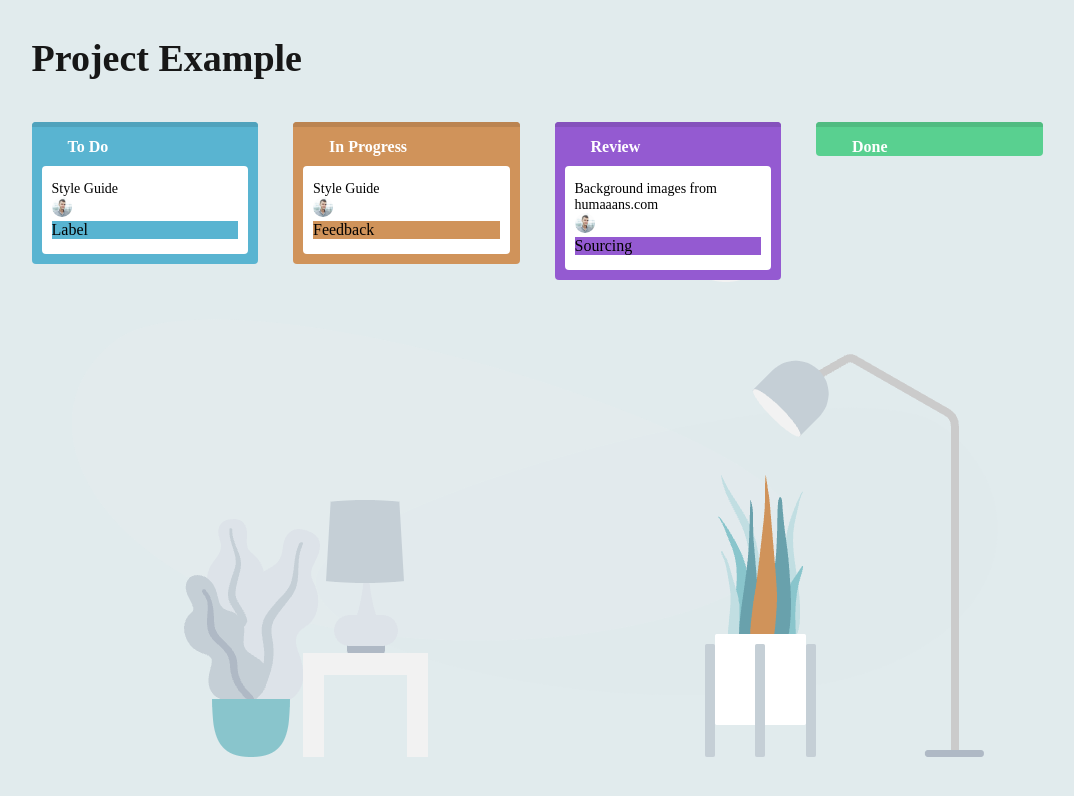
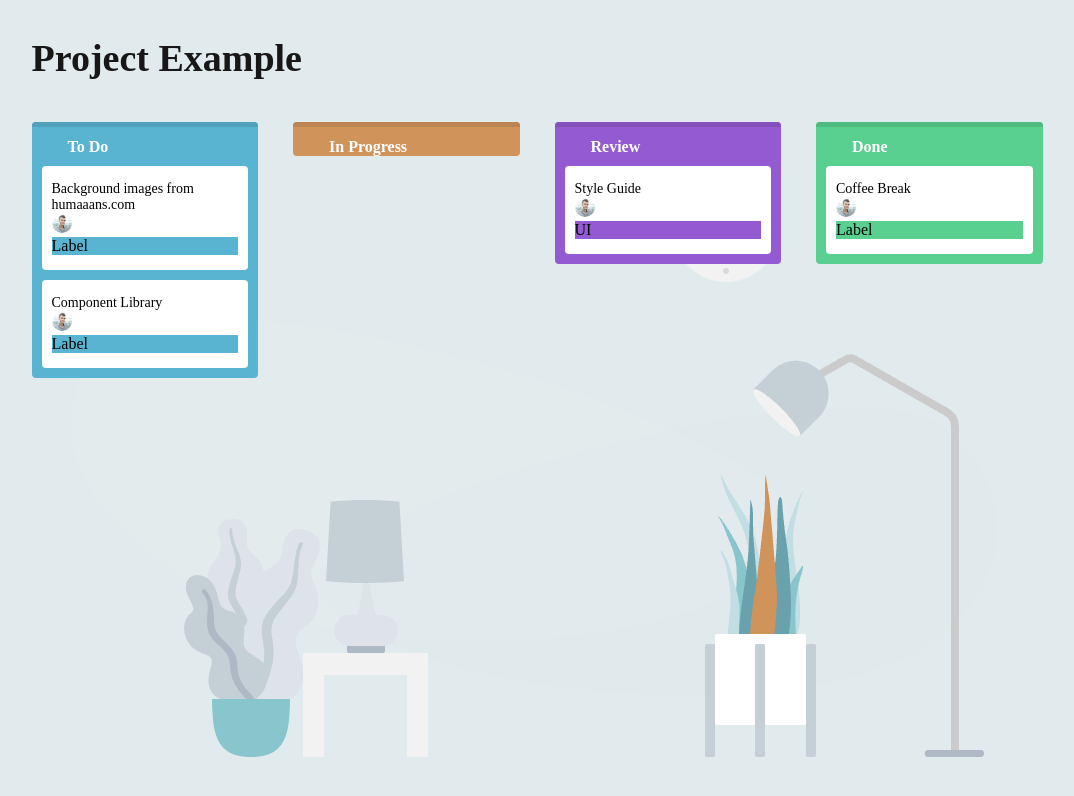
Before and after one commit to Maxim93mk/TODO, a React (Create React App) app: page / in a window 1280 px wide. Shown: the top 796 px of the page, without its empty margins (133-1207 px from the left). Built offline with nearby package versions, Linux system fonts and the light colour scheme.

Commit message:
Исправлена функция случайного числа

```diff
--- a/src/components/app/App.jsx
+++ b/src/components/app/App.jsx
@@ -7,33 +7,8 @@ import user_2 from "../tasks/img/foto_2.svg";
 
 function App() {
   let db = [
-    // {
-    //   id: 1,
-    //   name: 'To Do',
-    //   tasks: [
-    //     'Christmas Banners',
-    //     'Redo Portfolio'],
-    //         userStatus:
-    //     [
-    //       'Label',
-    //       'UI',
-    //     ],
-
-    //   // {
-    //   //   nameTask:
-    //   //     [
-    //   //       'Christmas Banners',
-    //   //       'Label',
-    //   //     ],
-    //   //   // userStatus:
-    //   //   // [
-    //   //   //   'Label',
-    //   //   //   'UI',
-    //   //   // ],
-    //   // }
-    // },
 {
-      id: 2,
+      id: 1,
       cards: [
         'To Do',
         'In Progress',
@@ -65,53 +40,6 @@ function App() {
           user_2,
         ]
     }
-  // ];
-// {
-//   id: 1,
-//   name: ['To Do', 'In Progress', 'Review', 'Done'],
-//   // cards: [
-//   //   {
-//   tasks: [
-//     'Christmas Banners',
-//     'Redo Portfolio',
-//     'Coffee Break',
-//     'Updating Portfolio',
-//     'Release to Figma Community',
-//     'User Feedback',
-//     'Background images from humaaans.com',
-//     'Style Guide',
-//     'Component Library',
-//     'Sticker Components'
-//   ],
-//   userStatus: [
-//     'Label',
-//     'Always',
-//     'Release',
-//     'Feedback',
-//     'Sourcing',
-//     'UI'
-//   ],
-//   //   }
-//   // ],
-// },
-// {
-//   id: 2,
-//   name: 'In Progress',
-//   // tasks: ['Coffee Break', 'Updating Portfolio'],
-//   // userStatus: ['Always']
-// },
-// {
-//   id: 3,
-//   name: 'Review',
-//   // tasks: ['Release to Figma Community', 'User Feedback', 'Background images from humaaans.com'],
-//   // userStatus: ['Release', 'Feedback', 'Sourcing']
-// },
-// {
-//   id: 4,
-//   name: 'Done',
-//   // tasks: ['Style Guide', 'Component Library', 'Sticker Components'],
-//   // userStatus: ['UI']
-// },
  ];
 const [data, setNotes] = useState(db);
 
--- a/src/components/tasks/tasks.jsx
+++ b/src/components/tasks/tasks.jsx
@@ -6,89 +6,28 @@ import '../tasks/css/tasks.css'
 function TasksMain({ data, mainColor, borderColor, cardsTitle, tasks, status, user }) {
 
     function randomNumber(min, max) {
-        return Math.floor(Math.random() * (max - min) + min);
+        // return Math.floor(Math.random() * (max - min) + min);
+        let rand = min + Math.random() * (max + 1 - min);
+        return Math.floor(rand);
     }
 
-    // let countTasks = randomNumber(0, 10);
-    // // let taskIndex = randomNumber(0, 9);
-    // let taskIndex;
-    // let userIndex = randomNumber(0, 1);
+    let Task = data[0].tasks.map((elem, index) => {
+       let taskIndex = randomNumber(0, 9);
 
-    let toDo_tasks = [];
-    let flag = false;
-    let test = data[0].tasks.map((elem, index) => {
-        let taskIndex = randomNumber(0, 9);
-        let  statusIndex = randomNumber(0, 5);
+        if (index == taskIndex) {
+            let  statusIndex = randomNumber(0, 5);
         let userIndex = randomNumber(0, 1);
-        if (index == taskIndex) {
-            flag = true;
-            console.log(elem)
-            toDo_tasks.push(elem);
             return <TaskItem taskName={elem} mainColor={mainColor} userStatus={data[0].status[statusIndex]} user={data[0].user[userIndex]} />
         }
-        // if (flag == false) {
-        //     return <TaskItem taskName={"Текущих задач нет...Пей чай!"} mainColor={mainColor} userStatus={status} user={user} />
-        // }
     });
 
-
-    console.log(toDo_tasks)
-    // // console.log(data.tasks.nameTask)
-    // let cardsTitle = data[0].cards.map((elem, index) => {
-    //     // console.log(elem)
-    //      return <h2 className="tasks-block__header">{elem}</h2>
-    // });
-    // let btn = document.querySelector('.xz');
-
-    // btn.addEventListener('click', ()=>{
-    //     console.log("jeklfrk")
-    // });
-
-    //  let btn = document.querySelector('.xz');
-
-    //  console.log(btn);
-
-    // console.log(blockTasksHeader);
-    //  data.name.forEach((elem,index)=>{
-    //     blockTasksHeader = ;
-
-    // });
-    // console.log(blockTasksHeader)
-    // let tasksList = data.map((elem, index) => {
-
-    //      console.log(elem)
-    //  return  elem
-    // });
-    // let userStatusList = data.userStatus.map((elem, index) => {
-    //     // console.log(elem.tasks[index])
-    //     //  console.log(elem)
-    //  return  elem
-    // });
-    // // console.log(userStatusList)
-    // let out = data.tasks.map((elem, index) => {
-    //  return  <TaskItem taskName={tasksList[index]} mainColor = {mainColor} userStatus={userStatusList[index]}/>
-    // });
-    // console.log(userStatusList)
-    //     let userStatus = data.userStatus.map((elem) => {
-    //         return elem;
-    //    });
     return (
         <>
             <div className="tasks-block" style={mainColor}>
 
                 <div className="tasks-block-line" style={borderColor}></div>
-                {/* {blockTasksHeader} */}
                 <h2 className="tasks-block__header">{cardsTitle}</h2>
-                {test}
-                {/* <TaskItem taskName={toDo_tasks} mainColor = {mainColor} userStatus={status} user={user} /> */}
-                {/* <TaskItem taskName={data[0].tasks[1]} mainColor = {mainColor} userStatus={status} user={user} />
-                <TaskItem taskName={data[0].tasks[2]} mainColor = {mainColor} userStatus={status} user={user} /> */}
-                {/* {tasksItem} */}
-                {/* <TaskItem taskName={blockTasksHeader} mainColor = {mainColor} /> */}
-                {/* <h2 className="tasks-block__header">{blockTasksHeader}</h2> */}
-                {/* <TaskItem taskName={tasksList.tasks[0]} mainColor = {mainColor} userStatus={tasksList.userStatus[0]}/>
-                <TaskItem taskName={tasksList.tasks[1]} mainColor = {mainColor} userStatus={tasksList.userStatus[1]}/>
-                <TaskItem taskName={tasksList.tasks[2]} mainColor = {mainColor} userStatus={tasksList.userStatus[2]}/> */}
+                {Task}
             </div>
         </>
     );
```
